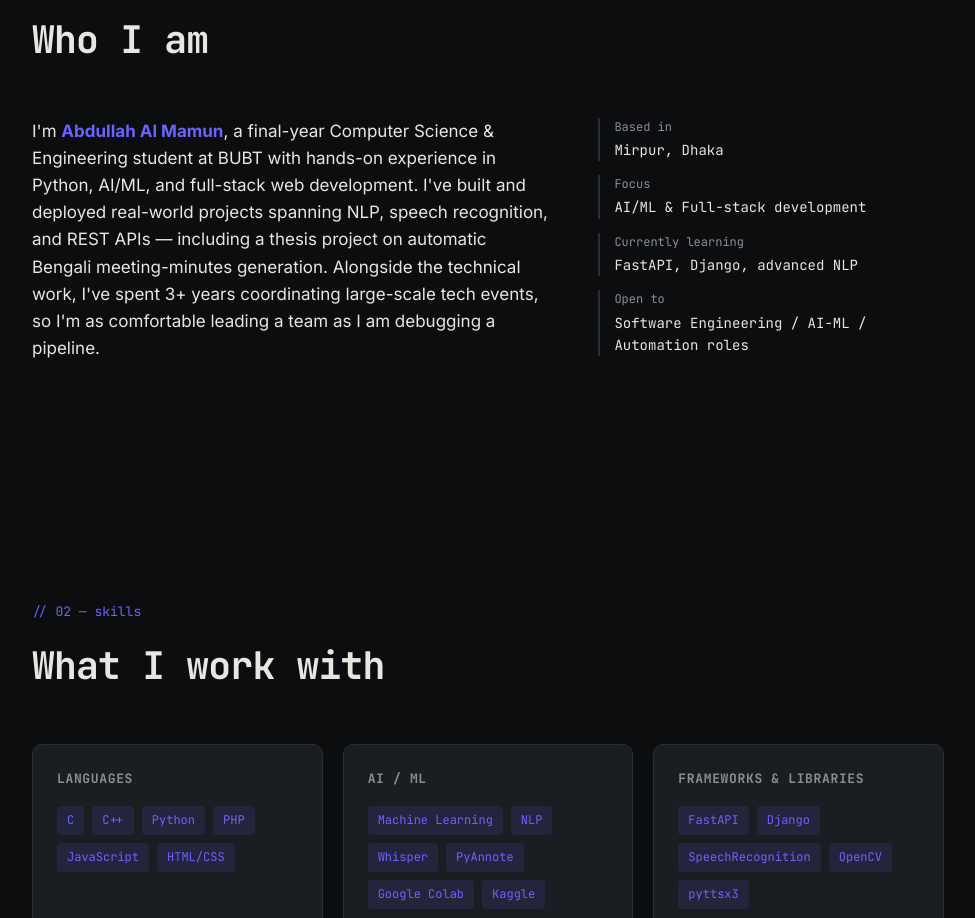
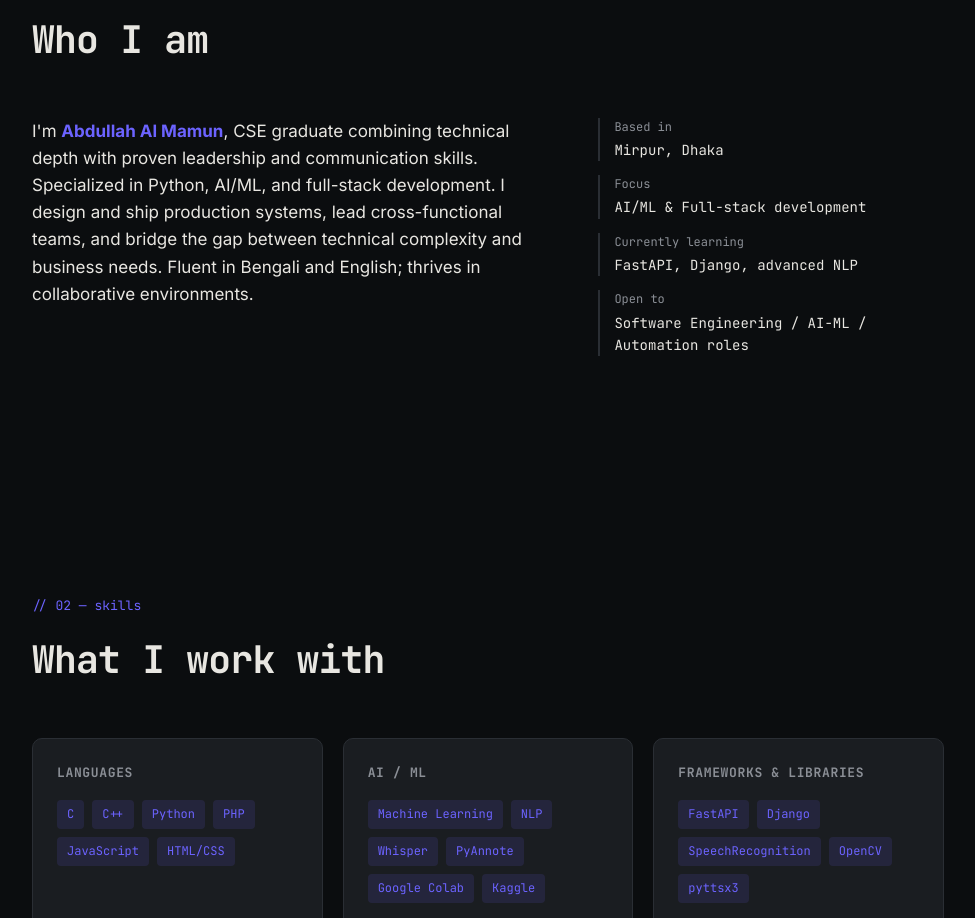
Before and after one commit to foyez101/portfolio, a plain HTML site: page index.html in a window 1280 px wide. Shown: the part 944-1862 px from the top of the page, without its empty margins (152-1127 px from the left). Drawn offline with Linux system fonts and the light colour scheme.

```diff
--- a/index.html
+++ b/index.html
@@ -57,11 +57,7 @@
     <h2 class="section-title">Who I am</h2>
     <div class="about-grid">
       <p class="about-text">
-        I'm <strong>Abdullah Al Mamun</strong>, a final-year Computer Science &amp; Engineering student at BUBT with
-        hands-on experience in Python, AI/ML, and full-stack web development. I've built and deployed real-world
-        projects spanning NLP, speech recognition, and REST APIs — including a thesis project on automatic Bengali
-        meeting-minutes generation. Alongside the technical work, I've spent 3+ years coordinating large-scale tech
-        events, so I'm as comfortable leading a team as I am debugging a pipeline.
+        I'm <strong>Abdullah Al Mamun</strong>, CSE graduate combining technical depth with proven leadership and communication skills. Specialized in Python, AI/ML, and full-stack development. I design and ship production systems, lead cross-functional teams, and bridge the gap between technical complexity and business needs. Fluent in Bengali and English; thrives in collaborative environments.
       </p>
       <ul class="about-facts">
         <li><span>Based in</span> Mirpur, Dhaka</li>
```
